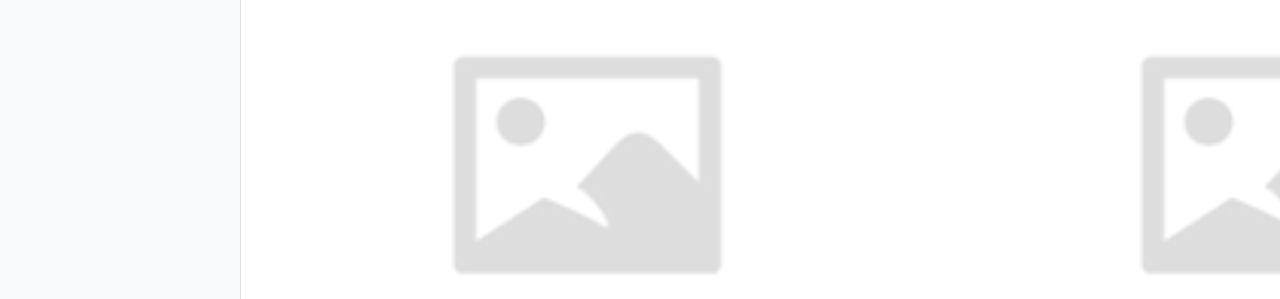
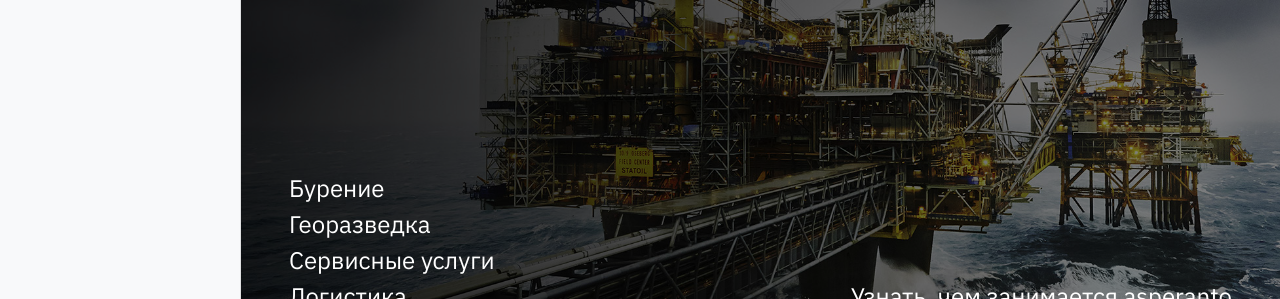
Before and after one commit to vladislav-prakhov/asperanto_marketplace, a plain HTML site: page templates/category-template.html in a window 1280 px wide. Shown: the part 223-522 px from the top of the page. Drawn offline with nearby package versions, Linux system fonts and the light colour scheme.

Commit message:
beautifying category

```diff
--- a/static/css/category-template.css
+++ b/static/css/category-template.css
@@ -7,29 +7,33 @@
 
 .category {
     width: 100%;
-    background-image: url("../nopic.png") !important;
-    background-size: contain;
+    background-image: url("../img/oil_gas.jpg") !important;
+    background-size: cover;
     display: block;
     position: sticky;
     top: 45px;
     z-index: 0;
 }
 
-.category > h1 {
+.background-shadow {
+    background-color: rgba(0,0,0,0.5);
+}
+
+.category > .background-shadow > h1 {
     text-align: center;
-    padding-top: 7rem;
-    padding-bottom: 20rem;
+    padding-top: 100px;
+    padding-bottom: 200px;
 }
 
 .links {
+    color: white;
     display: flex;
     justify-content: space-between;
-    padding-bottom: 1rem;
+    padding-bottom: 2rem;
 }
 
 .links a {
-    font-size: 2rem;
-    font-weight: bold;
+    font-size: 1.5rem;
 }
 
 .category-links {
--- a/templates/category-template.html
+++ b/templates/category-template.html
@@ -148,18 +148,20 @@
 
     <main class="main" role="main">
         <div class="category">
-            <h1>Название категории</h1>
+            <div class="background-shadow">
+                <h1 style="color: white">Нефтегазовая промышленность</h1>
 
                 <div class="links">
                     <div class="category-links">
                         <a>Бурение</a>
-                    <a>Георазвдека</a>
-                    <a>Что-то еще</a>
-                    <a>Тоже еще что-то</a>
+                        <a>Георазведка</a>
+                        <a>Сервисные услуги</a>
+                        <a>Логистика</a>
                     </div>
 
                     <div class="asperanto-link">
                         <a>Узнать, чем занимается asperanto</a>
+                    </div>
                 </div>
             </div>
         </div>
```
Also changed, not shown: static/img/oil_gas.jpg (added). Lines whose indentation alone changed are shown as unchanged.
